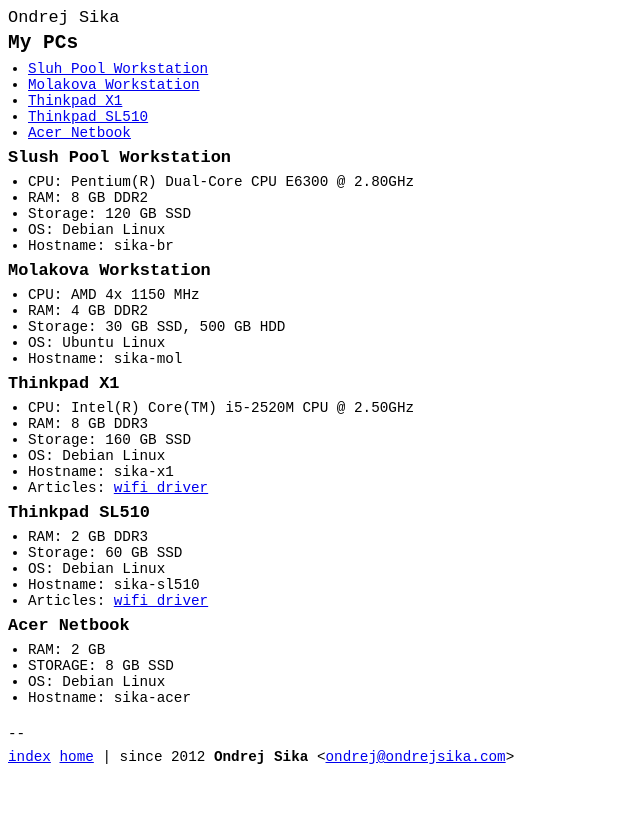
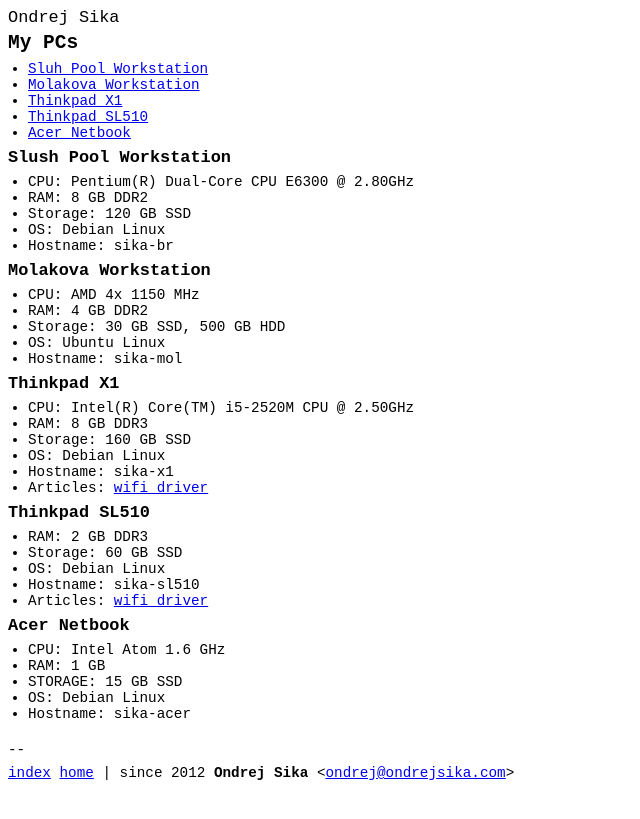
Before and after one commit to ondrejsika/ondrejsika.com, a Jekyll site: the page built from my-pcs.md, in a window 1280 px wide. Shown: the top 819 px of the page, without its empty margins (0-640 px from the left). Built offline with Jekyll 4.4.1, drawn with Linux system fonts in a browser that asks for light colours; Markdown is read by kramdown in place of the engine named in the settings; comment, search, counter and statistics services are not loaded.

Commit message:
my pcs - fix acer

```diff
--- a/my-pcs.md
+++ b/my-pcs.md
@@ -56,7 +56,8 @@
 <div id="netbook"></div>
 ### Acer Netbook
 
-* RAM: 2 GB
-* STORAGE: 8 GB SSD
+* CPU: Intel Atom 1.6 GHz
+* RAM: 1 GB
+* STORAGE: 15 GB SSD
 * OS: Debian Linux
 * Hostname: sika-acer
```
